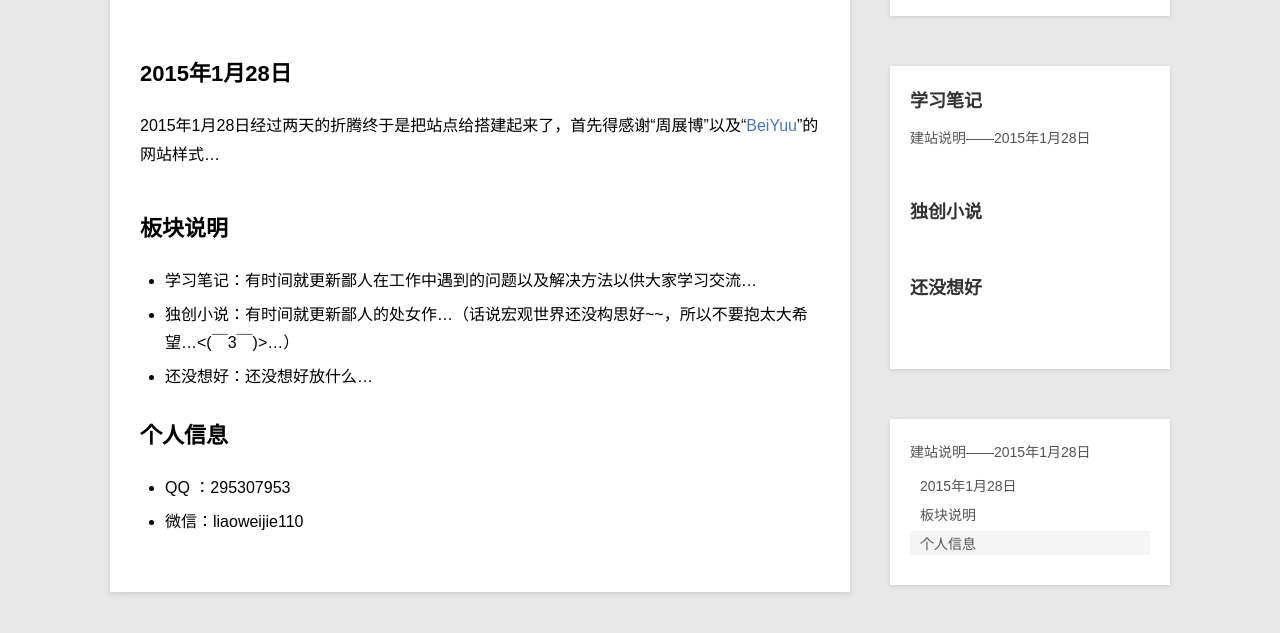
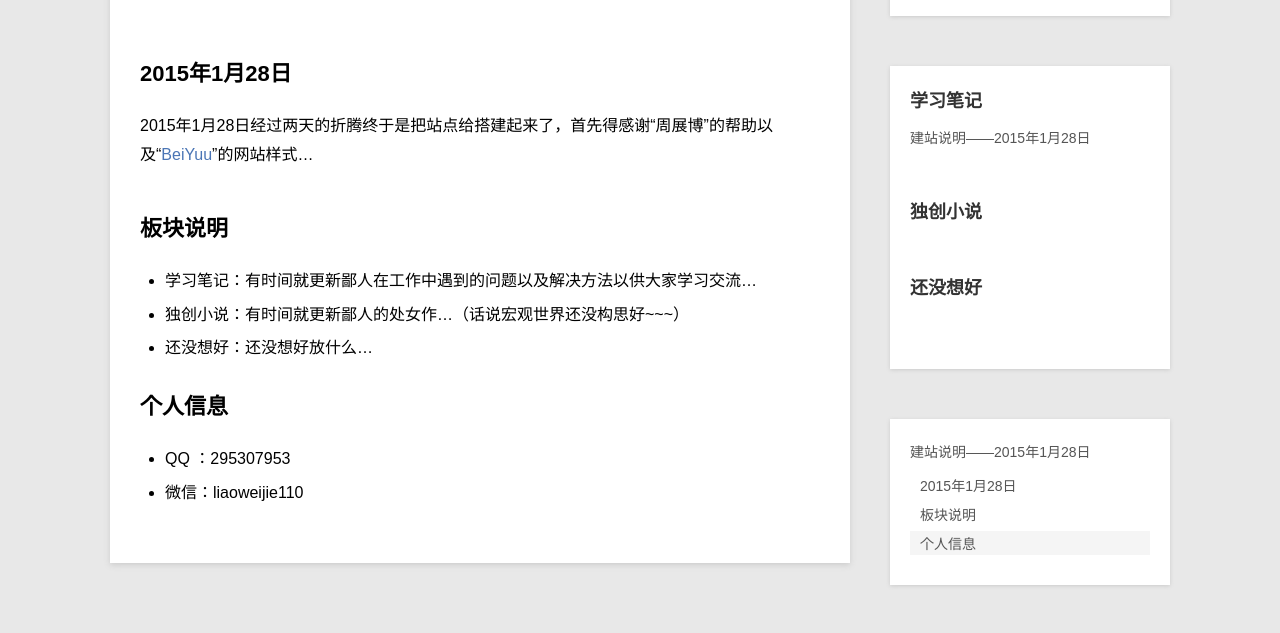
Before and after one commit to liaoweijie/liaoweijie.github.io, a Jekyll site: the page built from _posts/learn/2015-1-28-learn-0.md, in a window 1280 px wide, cut to the strip 200-833 px from the top of the page. Built offline with Jekyll 4.4.1, drawn with Linux system fonts in a browser that asks for light colours; Markdown is read by kramdown in place of the engine named in the settings.

Commit message:
修改建站说明

```diff
--- a/_posts/learn/2015-1-28-learn-0.md
+++ b/_posts/learn/2015-1-28-learn-0.md
@@ -7,12 +7,12 @@ description:
 
 ## 2015年1月28日
 
-2015年1月28日经过两天的折腾终于是把站点给搭建起来了，首先得感谢“周展博”以及“[BeiYuu][]”的网站样式...
+2015年1月28日经过两天的折腾终于是把站点给搭建起来了，首先得感谢“周展博”的帮助以及“[BeiYuu][]”的网站样式...
 
 ## 板块说明
 
 * 学习笔记：有时间就更新鄙人在工作中遇到的问题以及解决方法以供大家学习交流...
-* 独创小说：有时间就更新鄙人的处女作...（话说宏观世界还没构思好~~，所以不要抱太大希望...<(￣3￣)>...）
+* 独创小说：有时间就更新鄙人的处女作...（话说宏观世界还没构思好~~~）
 * 还没想好：还没想好放什么...
 
 ## 个人信息
```
